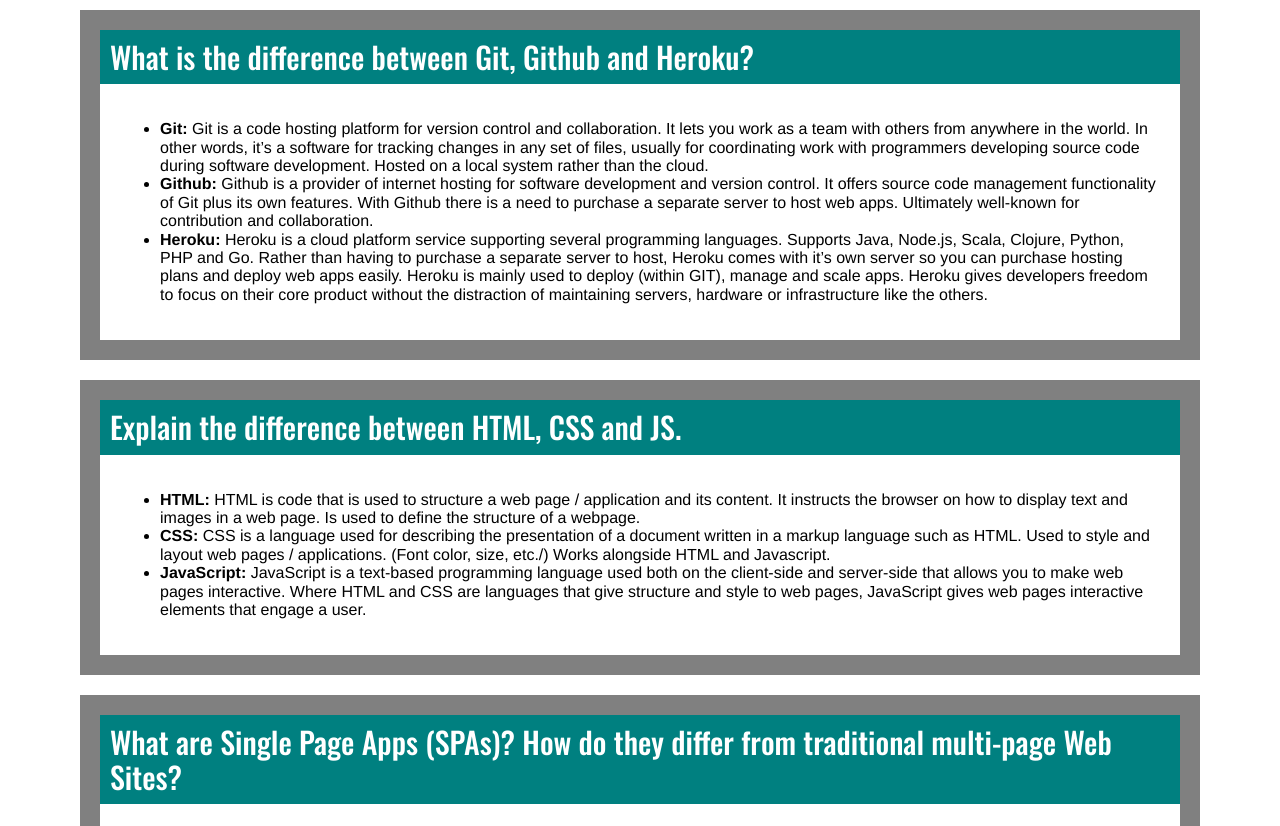
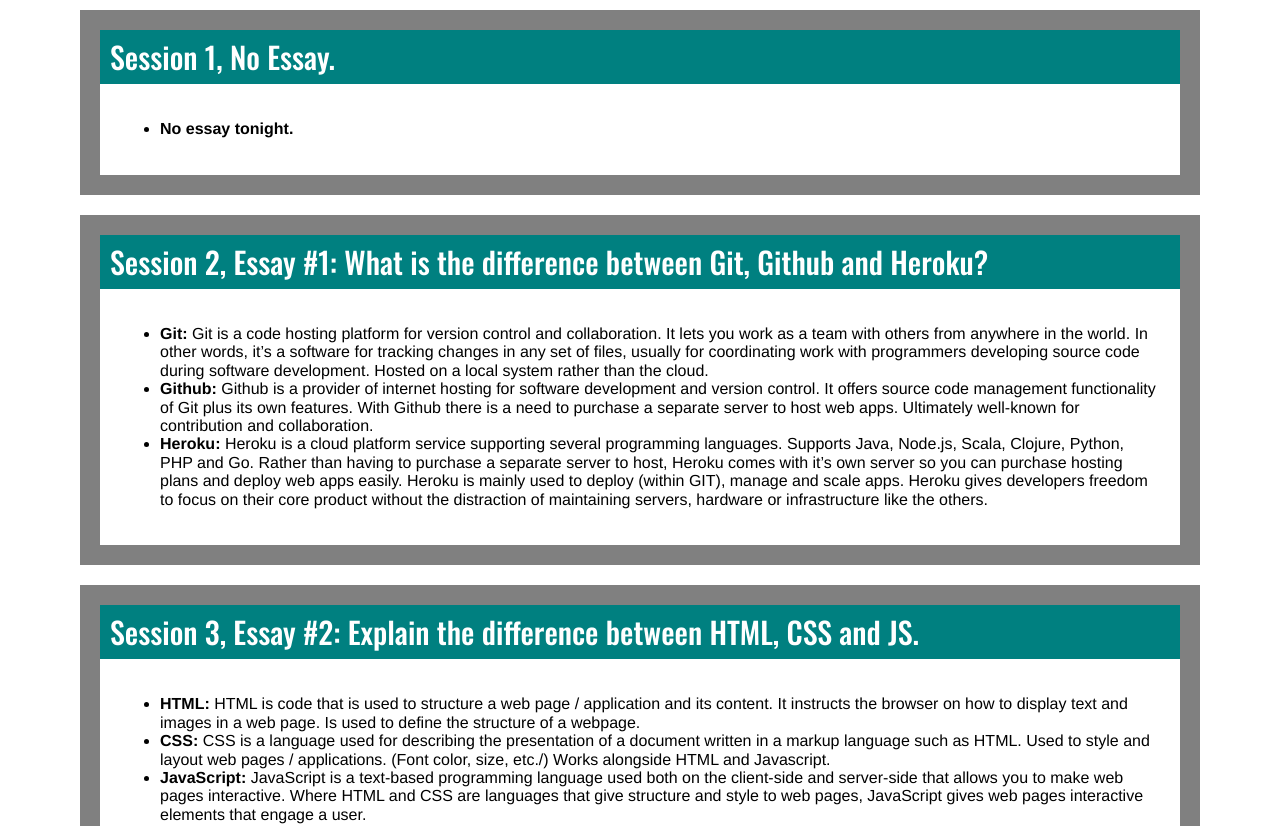
Before and after one commit to swcarey/Web-1-Carey-Spencer-Final, a React (Create React App) app: page /homework in a window 1280 px wide. Shown: the part 820-1646 px from the top of the page. Built offline with nearby package versions, Linux system fonts and the light colour scheme.

Commit message:
Updating Homework

```diff
--- a/src/React/Homework/Essays/Essays.jsx
+++ b/src/React/Homework/Essays/Essays.jsx
@@ -7,21 +7,26 @@
     return (
         <EssaysStyled>
             <h2>Essays</h2>
-            <Essay q='What is the difference between Git, Github and Heroku?'>
+            <Essay q='Session 1, No Essay.'>
+                <ul>
+                        <li><b>No essay tonight.</b></li>
+                 </ul>
+            </Essay >
+            <Essay q='Session 2, Essay #1: What is the difference between Git, Github and Heroku?'>
                 <ul>
                         <li><b>Git:</b> Git is a code hosting platform for version control and collaboration. It lets you work as a team with others from anywhere in the world. In other words, it’s a software for tracking changes in any set of files, usually for coordinating work with programmers developing source code during software development. Hosted on a local system rather than the cloud. </li>
                         <li><b>Github:</b> Github is a provider of internet hosting for software development and version control. It offers source code management functionality of Git plus its own features. With Github there is a need to purchase a separate server to host web apps. Ultimately well-known for contribution and collaboration.</li>
                         <li><b>Heroku:</b> Heroku is a cloud platform service supporting several programming languages. Supports Java, Node.js, Scala, Clojure, Python, PHP and Go. Rather than having to purchase a separate server to host, Heroku comes with it’s own server so you can purchase hosting plans and deploy web apps easily. Heroku is mainly used to deploy (within GIT), manage and scale apps. Heroku gives developers freedom to focus on their core product without the distraction of maintaining servers, hardware or infrastructure like the others. </li>
                 </ul>
             </Essay >
-            <Essay q='Explain the difference between HTML, CSS and JS.'>
+            <Essay q='Session 3, Essay #2: Explain the difference between HTML, CSS and JS.'>
                 <ul>
                         <li><b>HTML:</b> HTML is code that is used to structure a web page / application and its content. It instructs the browser on how to display text and images in a web page. Is used to define the structure of a webpage.</li>
                         <li><b>CSS:</b> CSS is a language used for describing the presentation of a document written in a markup language such as HTML. Used to style and layout web pages / applications. (Font color, size, etc./) Works alongside HTML and Javascript.</li>
                         <li><b>JavaScript:</b> JavaScript is a text-based programming language used both on the client-side and server-side that allows you to make web pages interactive. Where HTML and CSS are languages that give structure and style to web pages, JavaScript gives web pages interactive elements that engage a user.</li>
                 </ul>
             </Essay>
-            <Essay q='What are Single Page Apps (SPAs)? How do they differ from traditional multi-page Web Sites?'>
+            <Essay q='Session 4, Essay #3: What are Single Page Apps (SPAs)? How do they differ from traditional multi-page Web Sites?'>
                 <ul>
                         <li><b>Single Page Apps + Multi-page Apps:</b> Single Page Applications are the choice to make if someone is planning to build a seamless experience for its users. A single-page application that doesn’t need to reload the page during its use and works within a browser. Some examples of these include Facebook, Netflix and Google maps.
 Single page applications use a JavaScript framework for distributing application functionality over the web. With this, the biggest advantage of an SPA is the speed with how quickly information is provided. Information is initially transmitted when the site/app is launched or being refreshed in the background so you can use it without load time unlike multi-page Web Sites which require the exact opposite.
@@ -93,9 +98,15 @@
             </Essay>
             <Essay q="What is the difference between ID's, Classes and Tags? How does Specificity play a role in the selection of HTML elements (both in CSS and JS)">
                 <ul>
-                    <li><b>ID's: </b> Answer.  </li>
-                    <li><b>Classes: </b> Answer.  </li>
-                    <li><b>Tags: </b> Answer.  </li>
+                        <li><b>ID's: </b> "ID's" are unique as each element can have only on ID and each page can have only one element with that ID. An identifier (ID) which must be unique in the whole document. Its purpose is to identify the element when linking, scripting or styling (with CSS).</li>
+                        <li><b>Classes: </b> "Classes" are not unique. You can use the same class on multiple elements and you can use multiple classes on the same element. An attribute which specifies one or more class names for an HTML element. The class attribute can be used on any HTML element.</li>
+                        <li><b>Tags: </b> An HTML tag is a piece of markup language used to indicate the beginning and end of an HTML element in an HTML document. As part of an HTML element, HTML tags help web browsers convert HTML documents into web pages.</li>
+                        <li><b>Specificity: </b> The set of rules applied to CSS selectors that determines which style is applied to an element. When more than one set of CSS rules apply to the same element, the browser will have to decide which specific set will be applied to the element. The rules the browser follows are collectively called Specificity. </li>
+                </ul>
+            </Essay>
+            <Essay q="What is a CSS Preprocessor? What are some examples? In React, what are styled components? How do Styled Components violate separation of concerns?">
+                <ul>
+                        <p><b>Answer: </b> Answer Goes Here.</p>
                 </ul>
             </Essay>
         </EssaysStyled>
```
Lines whose indentation alone changed are shown as unchanged.
